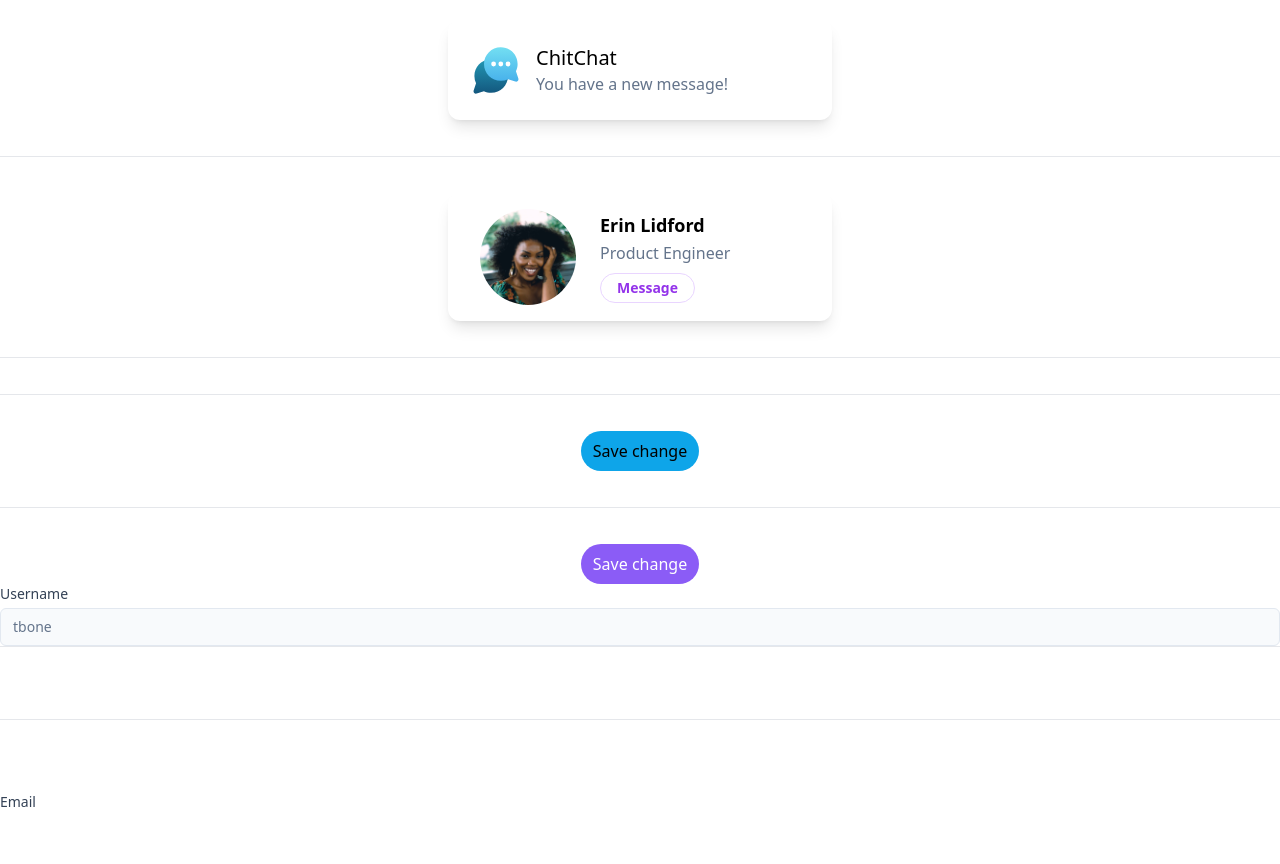
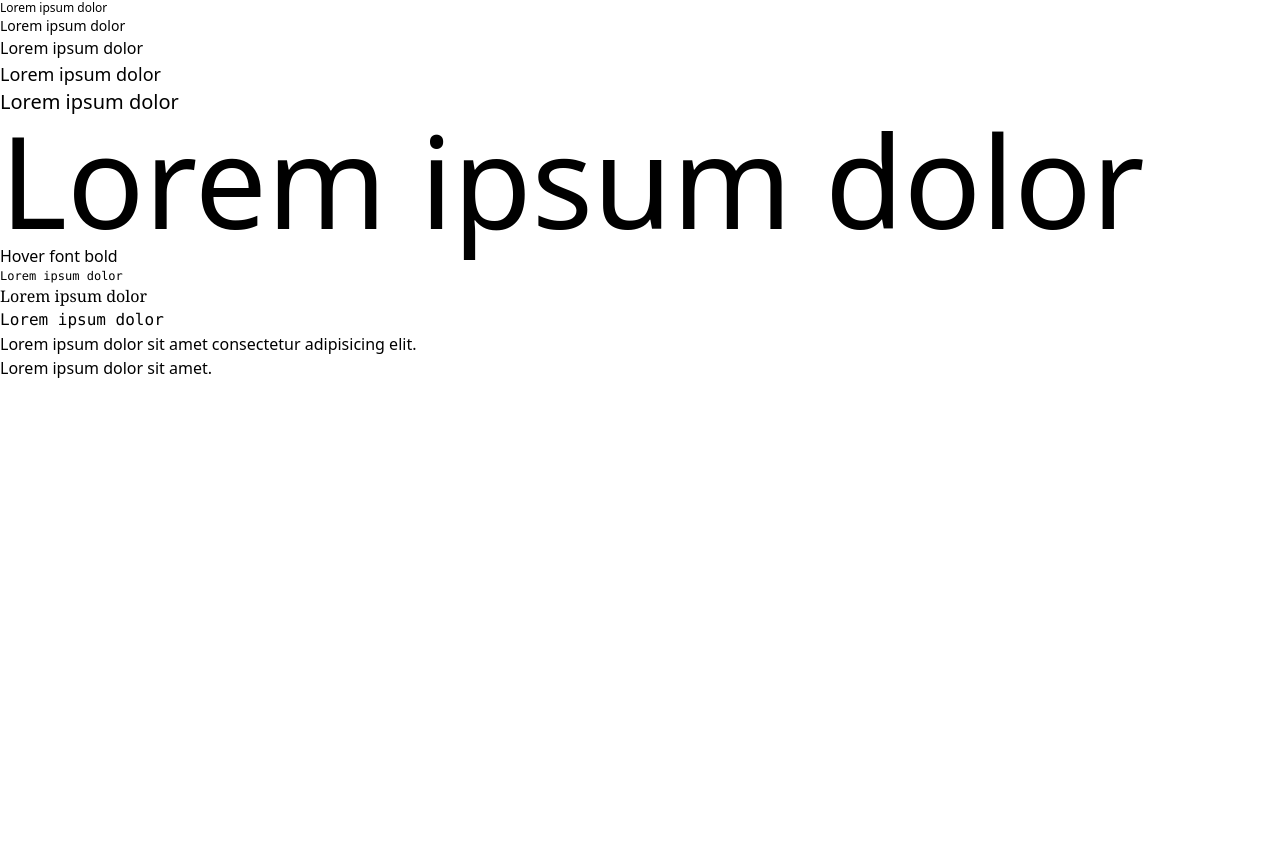
Before and after one commit to Farjana0313/learning_tailwind_css, a website built with Vite: page index.html in a window 1280 px wide. After the commit the page ends 800 px from the top, so only its background shows below. Built offline with nearby package versions, Linux system fonts and the light colour scheme.

Commit message:
font-size,weight

```diff
--- a/index.html
+++ b/index.html
@@ -9,86 +9,19 @@
 </head>
 
 <body>
-    <!-- <h1 class="hover:font-sans text-xs">Hello world</h1>
-    <h1 class="font-serif text-9xl font-bold text-left text-green-200">Hello world</h1>
-    <h1 class="underline">Hello world</h1>
-    <h1 class="overline">Hello world</h1>
-    <h1 class="line-through">Hello world</h1>
-    <h1 class="line-through">Hello world</h1>
-    <p class="text-5xl font-bold">Lorem ipsum dolor sit amet consectetur adipisicing elit. Beatae, nobis.</p>
-    <ul class="list-decimal ml-10 list-inside">
-        <li>HTML</li>
-        <li>CSS</li>
-        <li>JS</li>
-    </ul> -->
-    <div class="p-6 max-w-sm mx-auto mt-5 bg-white rounded-xl shadow-lg flex items-center space-x-4">
-        <div class="shrink-0">
-            <img src="img/logo.svg" class="size-12" alt="ChitChat Logo">
-        </div>
-        <div>
-            <div class="text-xl font-medium text-black">ChitChat</div>
-            <p class="text-slate-500">You have a new message!</p>
-        </div>
-
-    </div>
-
-    <hr class="my-9">
-
-    <div
-        class="py-8 px-8 max-w-sm mx-auto bg-white rounded-xl shadow-lg space-y-2 sm:py-4 sm:flex sm:items-center sm:space-y-0 sm:space-x-6">
-        <img src="img/erin-lindford.jpg" class="block mx-auto h-24 rounded-full sm:mx-0 sm:shrink-0" alt="Woman's face">
-        <div class="text-center space-y-2 sm:text-left">
-            <div class="space-y-0.5">
-                <p class="text-lg text-black font-semibold">Erin Lidford</p>
-                <p class="text-slate-500 font-medium">Product Engineer</p>
-            </div>
-            <button
-                class="px-4 py-1 text-sm text-purple-600 font-semibold rounded-full border border-purple-200 hover:text-white hover:bg-purple-600 hover:border-transparent focus:outline-none focus:ring-2 focus:ring-purple-600 focus:ring-offset-2">Message</button>
-        </div>
-    </div>
-    <hr class="my-9">
-    <!-- PrimaryButton.vue -->
-    <template>
-        <button class="bg-blue-500 hover:bg-blue-700 text-white font-bold py-2 px-4 rounded">
-            <slot />
-        </button>
-    </template>
-    <hr class="my-9">
-    <!-- Handling Hover, Focus, and Other States -->
-    <button
-        class="bg-sky-500 hover:bg-sky-700 dark:md:hover:bg-fuchsia-600 py-2 px-3 rounded-full mx-auto flex items-center">Save
-        change</button>
-    <hr class="my-9">
-    <button
-        class="bg-violet-500 hover:bg-violet-600 active:bg-violet-700 focus:outline-none focus:ring focus:ring-violet-300 rounded-full mx-auto text-white flex items-center px-3 py-2">
-        Save change
-    </button>
-    <form>
-        <label class="block">
-          <span class="block text-sm font-medium text-slate-700">Username</span>
-          <!-- Using form state modifiers, the classes can be identical for every input -->
-          <input type="text" value="tbone" disabled class="mt-1 block w-full px-3 py-2 bg-white border border-slate-300 rounded-md text-sm shadow-sm placeholder-slate-400
-            focus:outline-none focus:border-sky-500 focus:ring-1 focus:ring-sky-500
-            disabled:bg-slate-50 disabled:text-slate-500 disabled:border-slate-200 disabled:shadow-none
-            invalid:border-pink-500 invalid:text-pink-600
-            focus:invalid:border-pink-500 focus:invalid:ring-pink-500
-          "/>
-        </label>
-        <!-- ... -->
-      </form>
-      <hr class="py-9">
-      <a href="group block max-x-xs"></a>
-
-      <hr class="py-9">
-      <form action="">
-        <label for="" class="block">
-            <span class="block text-sm font-medium text-slate-700">Email</span>
-            <input type="email" class="peer ...">
-            <p class="mt-2 invisible peer-invalid:visible text-pink-600 text-sm">Please provide a valid email address</p>
-        </label>
-      </form>
-
       <!-- Font Size -->
+    <h1 class="text-xs">Lorem ipsum dolor </h1>
+    <h1 class="text-sm">Lorem ipsum dolor </h1>
+    <h1 class="text-base">Lorem ipsum dolor </h1>
+    <h1 class="text-lg">Lorem ipsum dolor </h1>
+    <h1 class="text-xl">Lorem ipsum dolor </h1>
+    <h1 class="text-9xl">Lorem ipsum dolor </h1>
+    <h1 class="font-normal hover:font-bold">Hover font bold</h1>
+    <h1 class="font-mono hover:font-sans text-xs">Lorem ipsum dolor </h1>
+    <h1 class="font-serif">Lorem ipsum dolor </h1>
+    <h1 class="font-mono">Lorem ipsum dolor </h1>
+    <h2>Lorem ipsum dolor sit amet consectetur adipisicing elit.</h2>
+    <h3>Lorem ipsum dolor sit amet.</h3>
 
 </body>
 
```
